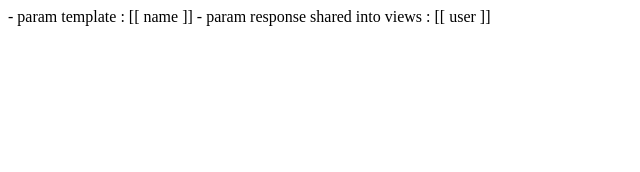
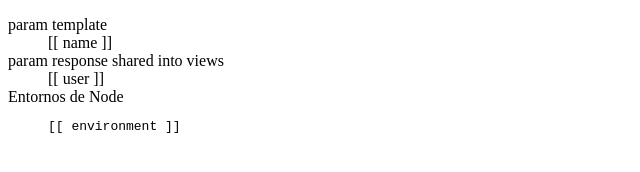
Before and after one commit to fernandoPalaciosGit/leemelo, a website: page middleware-files/website/views/templates/article_save.html in a window 1280 px wide. Shown: the whole page, without its empty margins (0-640 px from the left). Drawn offline with Linux system fonts and the light colour scheme.

```diff
--- a/middleware-files/middlewares/locals.middleware.js
+++ b/middleware-files/middlewares/locals.middleware.js
@@ -1,5 +1,5 @@
 module.exports = function (req, res, next) {
     res.locals.user = 'nando';
-    // res.locals.authenticated = !req.user.anonymous;
+    res.locals.environment = JSON.stringify(process.env);
     next();
 };
--- a/middleware-files/website/views/templates/article_save.html
+++ b/middleware-files/website/views/templates/article_save.html
@@ -5,7 +5,15 @@
     <title>Document</title>
 </head>
 <body>
-    - param template : [[ name ]]
-    - param response shared into views : [[ user ]]
+<dl>
+    <dt>param template</dt>
+    <dd>[[ name ]]</dd>
+
+    <dt>param response shared into views</dt>
+    <dd>[[ user ]]</dd>
+
+    <dt>Entornos de Node</dt>
+    <dd><pre>[[ environment ]]</pre></dd>
+</dl>
 </body>
 </html>
```
Also changed, not shown: middleware-files/server/expressServer.js (+11 -1 lines).
